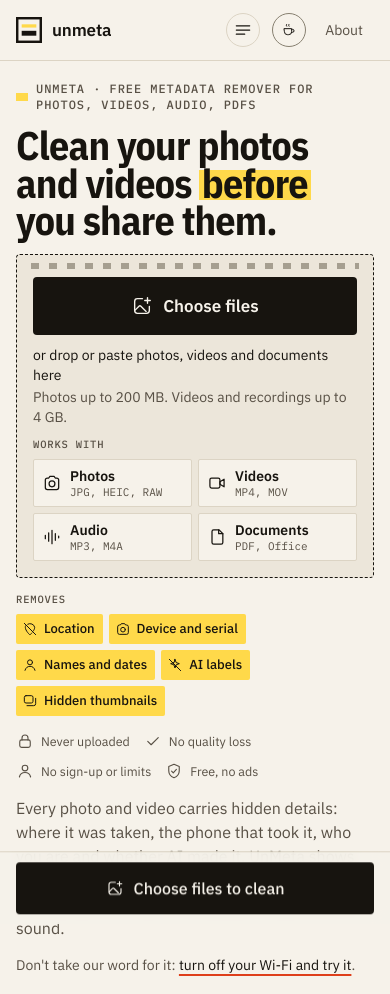
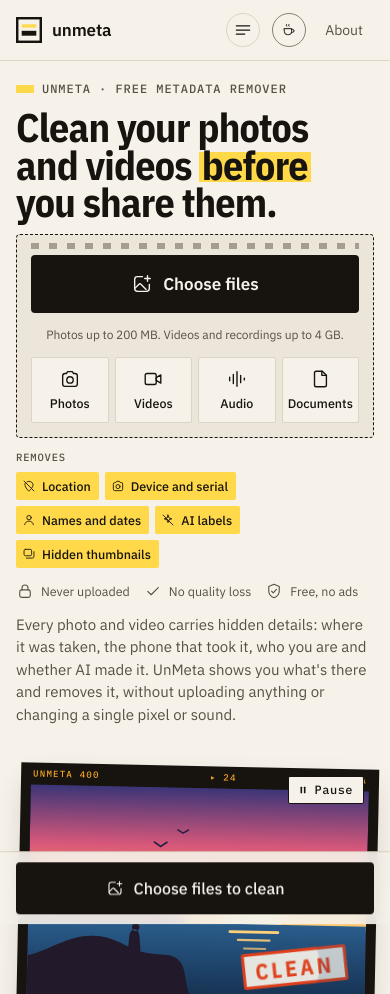
Before and after one commit to kabirsharma09/unmeta, a plain HTML site: page metaclean/static/index.html in a window 390 px wide. Shown: the top 994 px of the page. Drawn offline with Linux system fonts and the light colour scheme.

Commit message:
Lighter first screen on phones: file types as one row of icon tiles, no drag-and-drop line, compact chips, one line of promises
Verified: pytest 131 passed; axe clean (home 375 light, es 375 dark); checked by eye in English and Hindi.

Co-Authored-By: Claude Opus 5.5 <noreply@anthropic.com>

```diff
--- a/metaclean/static/app.css
+++ b/metaclean/static/app.css
@@ -903,3 +903,28 @@ body[data-screen="list"] .menu.langs { display: none !important; }
 /* dialogs open with focus on their title, so no focus ring appears until you use the keyboard */
 .sheet .title:focus { outline: none; }
 .langs[open] > summary { text-decoration: none; }
+
+/* phones: a lighter first screen. The same facts, fewer words: file types as icons, one line of promises. */
+@media (max-width: 640px) {
+  .hero-copy { gap: 12px; }
+  .tray { gap: 12px; padding: 20px 14px 14px; }
+  .tray .drop-text > :first-child { display: none; }          /* nobody drags files on a phone */
+  .tray .drop-text { font-size: 13px; text-align: center; }
+  .can > .label { display: none; }                              /* the icons say it */
+  .kinds { grid-template-columns: repeat(4, minmax(0, 1fr)); gap: 6px; }
+  .kinds li { flex-direction: column; justify-content: center; gap: 4px; padding: 10px 4px; text-align: center; }
+  .kinds .ic { width: 22px; height: 22px; }
+  .kinds b { font-size: 12.5px; font-weight: 500; }
+  .kinds small { display: none; }
+  .removes ul { gap: 6px; }
+  .removes a { font-size: 12.5px; min-height: 28px; padding: 2px 8px 2px 6px; }
+  .removes a .ic { width: 14px; height: 14px; }
+  .removes > .label { display: block; }
+  .trust { gap: 6px 14px; }
+  .trust li:nth-child(3) { display: none; }
+  .hero-copy .promise { display: none; }                        /* "Check it yourself" says it further down */
+}
+@media (max-width: 640px) {
+  .tray .drop-text { font-size: 12px; letter-spacing: -0.005em; }
+  .hero-copy .lead { font-size: 15px; line-height: 1.5; }
+}
--- a/metaclean/static/index.html
+++ b/metaclean/static/index.html
@@ -326,7 +326,7 @@
     <section class="hero" aria-labelledby="homeTitle">
       <div class="hero-copy">
         <!--CRUMBS-->
-        <p class="eyebrow">UnMeta · free metadata remover for photos, videos, audio, PDFs</p>
+        <p class="eyebrow">UnMeta · Free metadata remover</p>
         <h1 id="homeTitle" class="display">Clean your photos and videos <mark class="swipe">before</mark> you share&nbsp;them.</h1>
         <p id="heroLead" class="lead">Every photo and video carries hidden details: where it was taken, the phone that took it, who you are and whether AI made it. UnMeta shows you what's there and removes it, without uploading anything or changing a single pixel or sound.</p>
         <div class="tray" id="drop">
```
